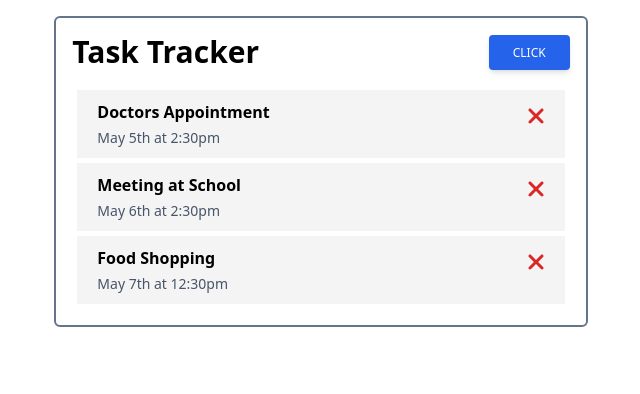
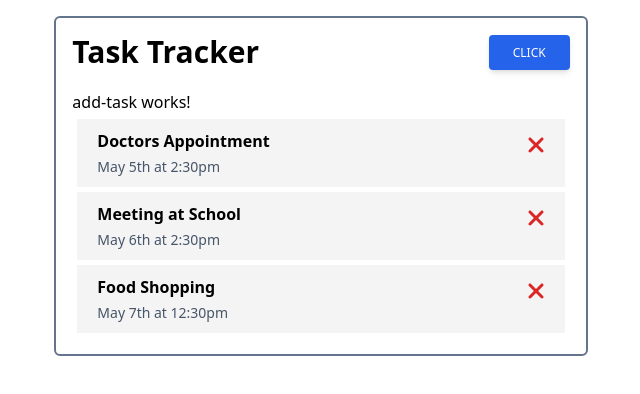
Before and after one commit to Sepehr-Aghdasi/task-tracker, an Angular app: page / in a window 1280 px wide. Shown: the top 394 px of the page, without its empty margins (319-959 px from the left). Built offline with nearby package versions, Linux system fonts and the light colour scheme; data requests are answered from the project's data file.

Commit message:
Import add-task component

```diff
--- a/src/app/app.component.html
+++ b/src/app/app.component.html
@@ -2,6 +2,7 @@
   <div class="flex flex-row justify-center my-4">
     <div class="border-2 border-slate-500 rounded-md  p-4 w-5/12">
       <app-header class="bg-slate-600"></app-header>
+      <app-add-task></app-add-task>
       <app-tasks></app-tasks>
     </div>
   </div>
```
